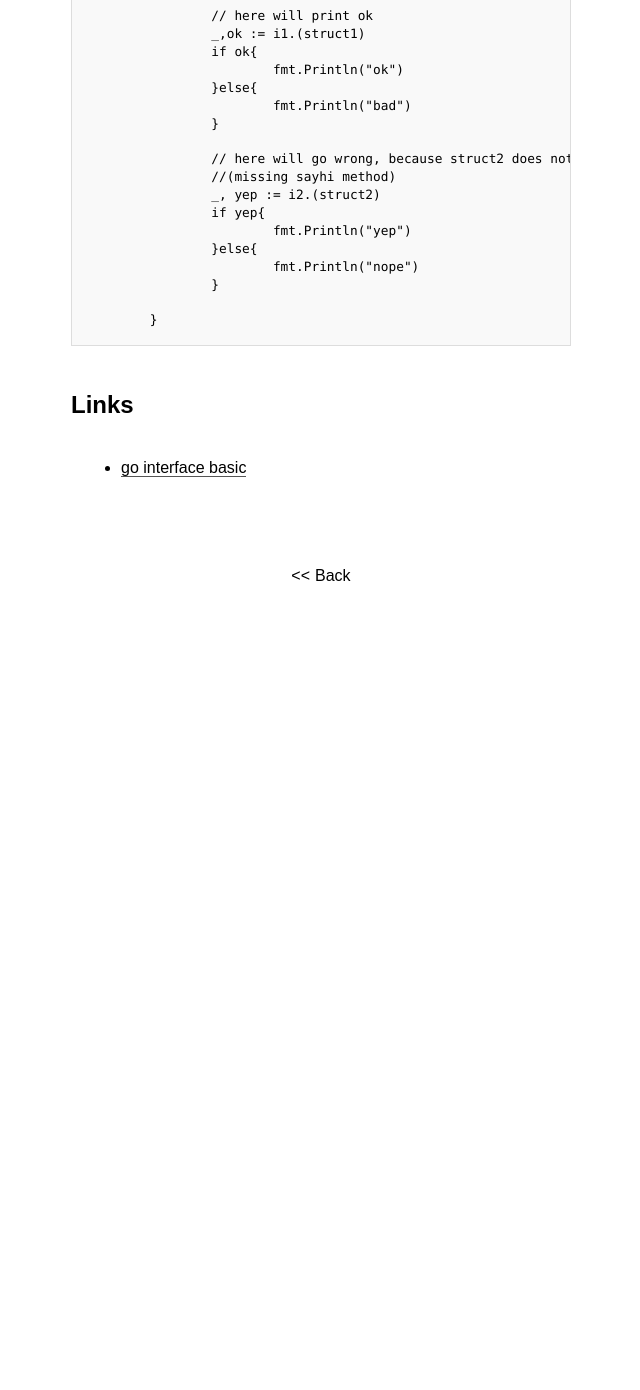
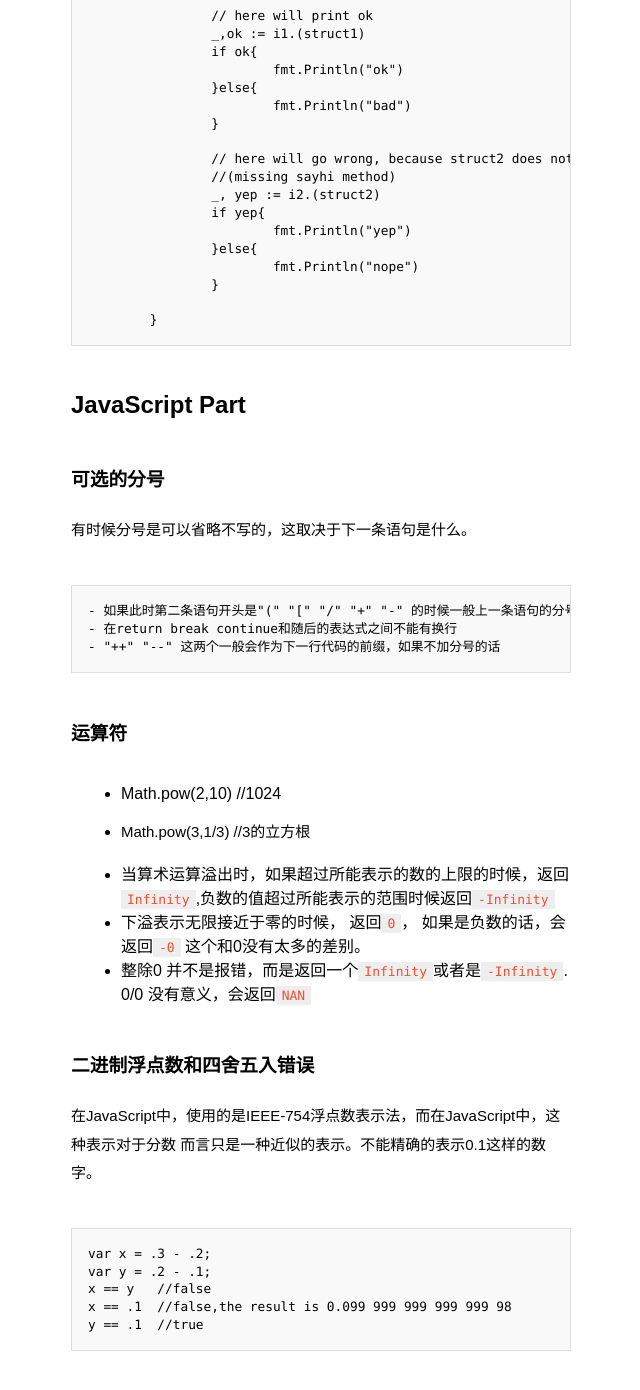
Before and after one commit to JesseEisen/DailyKeep, a Jekyll site: the page built from _posts/2015-11-08-go_type_assert.md, in a window 1280 px wide and 1400 px high, scrolled down 2004 px. Shown: the top 1390 px of the window, without its empty margins (319-959 px from the left). Built offline with Jekyll 4.4.1, drawn with Linux system fonts in a browser that asks for light colours; some web fonts are replaced; before the commit the page ends 2634 px from its top, so only the background shows below that.

Commit message:
1108 second commit

```diff
--- a/_posts/2015-11-08-go_type_assert.md
+++ b/_posts/2015-11-08-go_type_assert.md
@@ -21,6 +21,7 @@ Here is a way to use type assertion
 
 **2.Second way**
 In go language specification, we can see:
+
 > More precisely, if T is not an interface type, x.(T) asserts that the dynamic type of x is identical to the type T. In this case, T must implement the (interface) type of x; otherwise the type assertion is invalid since it is not possible for x to store a value of type T. If T is an interface type, x.(T) asserts that the dynamic type of x implements the interface T.
 
 > If the type assertion holds, the value of the expression is the value stored in x and its type is T. If the type assertion is false, a run-time panic occurs. In other words, even though the dynamic type of x is known only at run time, the type of x.(T) is known to be T in a correct program.
@@ -82,6 +83,34 @@ For example:
 		}
 
 
+## JavaScript Part
+
+### 可选的分号
+
+有时候分号是可以省略不写的，这取决于下一条语句是什么。
+
+	- 如果此时第二条语句开头是"(" "[" "/" "+" "-" 的时候一般上一条语句的分号不可以不写
+	- 在return break continue和随后的表达式之间不能有换行
+	- "++" "--" 这两个一般会作为下一行代码的前缀，如果不加分号的话
+
+### 运算符
+
++ Math.pow(2,10) //1024
++ Math.pow(3,1/3) //3的立方根
+
++ 当算术运算溢出时，如果超过所能表示的数的上限的时候，返回`Infinity`,负数的值超过所能表示的范围时候返回`-Infinity`
++ 下溢表示无限接近于零的时候， 返回`0`， 如果是负数的话，会返回`-0` 这个和0没有太多的差别。
++ 整除0 并不是报错，而是返回一个`Infinity`或者是`-Infinity`. 0/0 没有意义，会返回`NAN`
+
+### 二进制浮点数和四舍五入错误
+在JavaScript中，使用的是IEEE-754浮点数表示法，而在JavaScript中，这种表示对于分数 而言只是一种近似的表示。不能精确的表示0.1这样的数字。
+
+	var x = .3 - .2;
+	var y = .2 - .1;
+	x == y   //false
+	x == .1  //false,the result is 0.099 999 999 999 999 98
+	y == .1  //true
+
 
 
 
```
